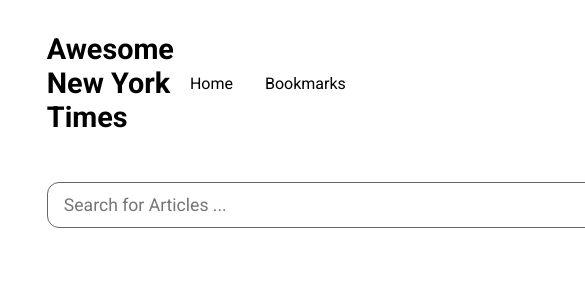
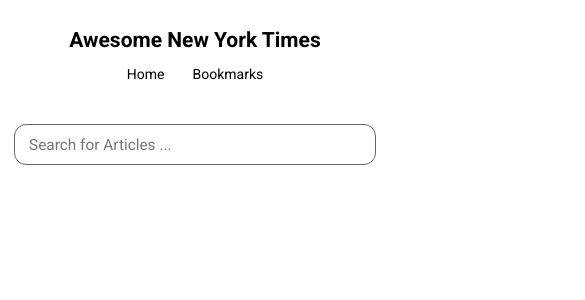
Before and after one commit to sanginchun/awesome-nyt, a React app: page / in a window 390 px wide. Shown: the top 300 px of the page, 585 px wide, since content can reach past the window. Built offline with nearby package versions, Linux system fonts and the light colour scheme.

Commit message:
add: 반응형 디자인

```diff
--- a/src/components/App.scss
+++ b/src/components/App.scss
@@ -1,3 +1,5 @@
+@import '../styles/mixins';
+
 * {
   font-family: 'Roboto', sans-serif;
 }
@@ -17,7 +19,7 @@
   padding: 0 1rem;
 
   & > * {
-    margin-right: 2rem;
+    margin: 0 1rem;
   }
 }
 
@@ -29,3 +31,39 @@
 .react-icons {
   vertical-align: middle;
 }
+
+@include mq-x-large {
+  .container {
+    padding: 0 4%;
+  }
+}
+
+@include mq-medium {
+  .main-header {
+    flex-direction: column;
+  }
+
+  .main-nav {
+    margin-top: 1rem;
+  }
+
+  .container {
+    padding: 0 6%;
+  }
+}
+
+@include mq-mobile {
+  html {
+    font-size: 14px;
+  }
+
+  .main-header {
+    & .logo {
+      font-size: 1.5rem;
+    }
+  }
+
+  .container {
+    padding: 0 1rem;
+  }
+}
--- a/src/components/Article/Article.scss
+++ b/src/components/Article/Article.scss
@@ -1,3 +1,5 @@
+@import '../../styles/mixins';
+
 .article {
   max-width: 350px;
   width: 100%;
@@ -39,3 +41,9 @@
     font-size: 0.9rem;
   }
 }
+
+@include mq-mobile {
+  .article {
+    max-width: 100%;
+  }
+}
--- a/src/components/ArticleList/ArticleList.scss
+++ b/src/components/ArticleList/ArticleList.scss
@@ -1,6 +1,26 @@
+@import '../../styles/mixins';
+
 .article-list {
   display: grid;
   margin: 2rem 0;
   grid-template-columns: repeat(4, 1fr);
   grid-gap: 0.8rem;
 }
+
+@include mq-large {
+  .article-list {
+    grid-template-columns: repeat(3, 1fr);
+  }
+}
+
+@include mq-medium {
+  .article-list {
+    grid-template-columns: repeat(2, 1fr);
+  }
+}
+
+@include mq-mobile {
+  .article-list {
+    grid-template-columns: 1fr;
+  }
+}
--- a/src/components/LoadButton/LoadButton.scss
+++ b/src/components/LoadButton/LoadButton.scss
@@ -2,6 +2,7 @@
   display: block;
   font-size: 1rem;
   width: 300px;
+  max-width: 100%;
   margin: 1.5rem auto;
   padding: 1rem;
   cursor: pointer;
--- a/src/components/SearchBar/SearchBar.scss
+++ b/src/components/SearchBar/SearchBar.scss
@@ -1,6 +1,7 @@
 .search-bar {
   display: block;
   width: 700px;
+  max-width: 100%;
   margin: 3rem auto;
   padding: 0.75rem 1rem;
   font-size: 1.1rem;
--- /dev/null
+++ b/src/styles/_mixins.scss
@@ -0,0 +1,25 @@
+@import './variables';
+
+@mixin mq-x-large {
+  @media screen and (max-width: $breakpoint-x-large) {
+    @content;
+  }
+}
+
+@mixin mq-large {
+  @media screen and (max-width: $breakpoint-large) {
+    @content;
+  }
+}
+
+@mixin mq-medium {
+  @media screen and (max-width: $breakpoint-medium) {
+    @content;
+  }
+}
+
+@mixin mq-mobile {
+  @media screen and (max-width: $breakpoint-mobile) {
+    @content;
+  }
+}
--- /dev/null
+++ b/src/styles/_variables.scss
@@ -0,0 +1,4 @@
+$breakpoint-x-large: 1200px;
+$breakpoint-large: 1000px;
+$breakpoint-medium: 769px;
+$breakpoint-mobile: 600px;
--- a/src/styles/index.scss
+++ b/src/styles/index.scss
@@ -1 +1,2 @@
 @import './reset';
+@import './variables';
```
